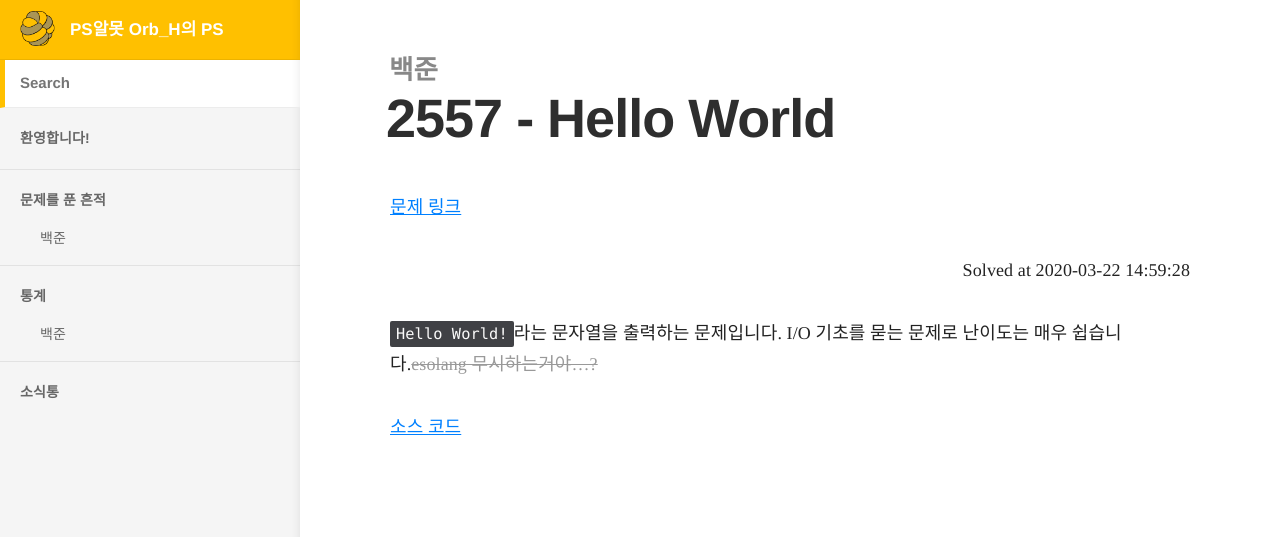
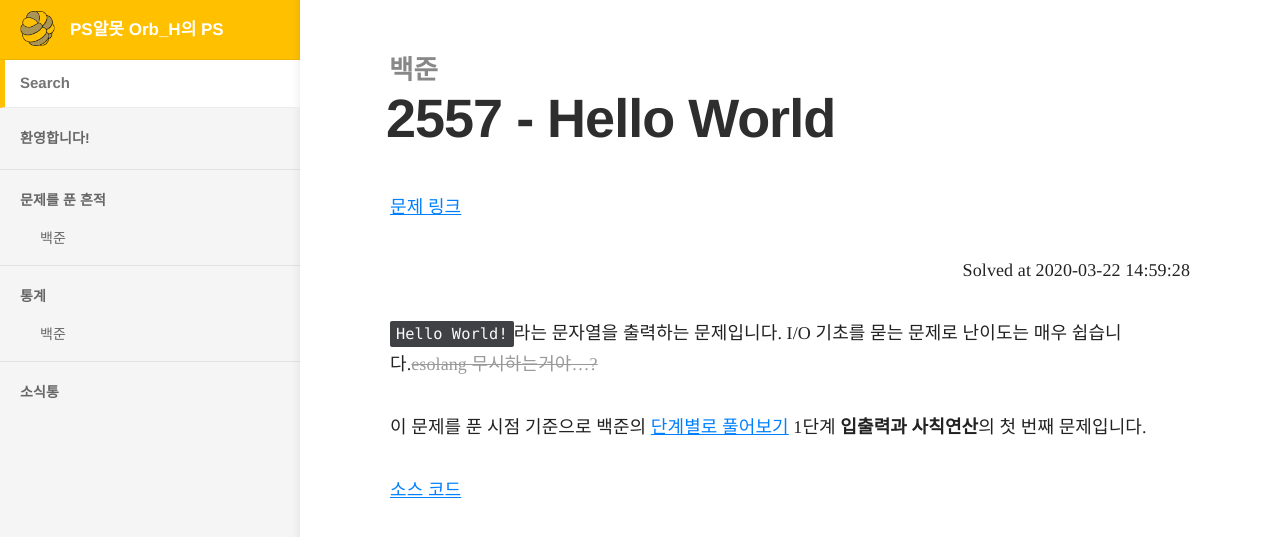
Before and after one commit to Orb-H/nojam, a Jekyll site: the page built from docs/_docs/nojam/2557.md, in a window 1280 px wide. Shown: the top 537 px of the page. Built offline with Jekyll 4.4.1, drawn with Linux system fonts in a browser that asks for light colours.

Commit message:
add some more contents on 2557.md

```diff
--- a/docs/_docs/nojam/2557.md
+++ b/docs/_docs/nojam/2557.md
@@ -15,3 +15,5 @@
 ---
 
 `Hello World!`라는 문자열을 출력하는 문제입니다. I/O 기초를 묻는 문제로 난이도는 매우 쉽습니다.~~esolang 무시하는거야...?~~
+
+이 문제를 푼 시점 기준으로 백준의 [단계별로 풀어보기](noj.am/p/s) 1단계 **입출력과 사칙연산**의 첫 번째 문제입니다.
```
